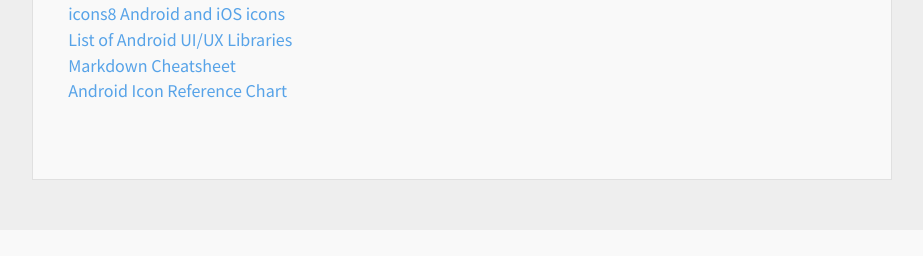
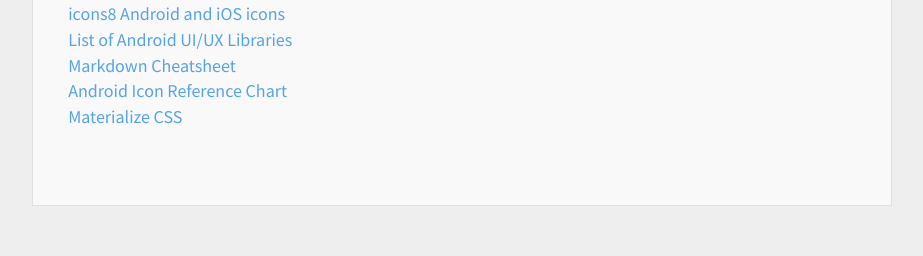
Before and after one commit to taapesh/django-my-profile, a Django app: page /learn in a window 1280 px wide. Shown: the part 952-1208 px from the top of the page, without its empty margins (337-1260 px from the left). Before the commit the page ends 1132 px from the top, so only its background shows below. Run offline with Django 3.2, Linux system fonts and the light colour scheme; some libraries are stand-ins or nearby versions.

Commit message:
Added materialize css to resources

```diff
--- a/templates/learn.html
+++ b/templates/learn.html
@@ -91,6 +91,7 @@
                     <a href="https://github.com/wasabeef/awesome-android-ui" target='_blank'>List of Android UI/UX Libraries</a>
                     <a href="https://github.com/adam-p/markdown-here/wiki/Markdown-Cheatsheet" target='_blank'>Markdown Cheatsheet</a>
                     <a href="http://iconhandbook.co.uk/reference/chart/android/" target='_blank'>Android Icon Reference Chart</a>
+                    <a href="http://materializecss.com/" target='_blank'>Materialize CSS</a>
                     <div class="clearfix"></div>
                 </div>
             </div>
```
